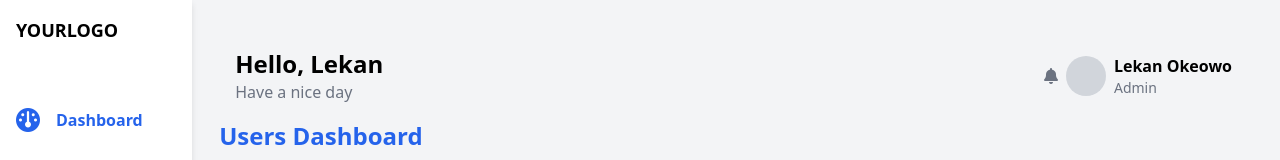
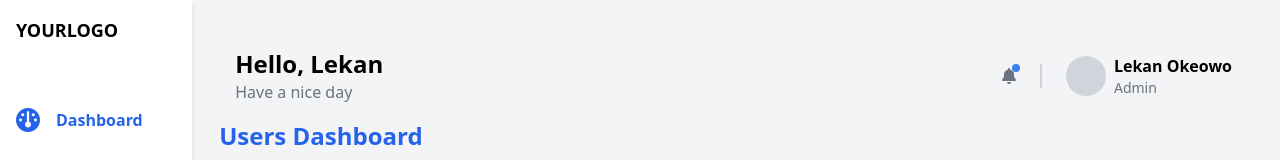
Before and after one commit to PONDRICK/crud_frontend, an Angular app: page / in a window 1280 px wide. Shown: the top 160 px of the page. Built offline with nearby package versions, Linux system fonts and the light colour scheme; no server answers.

Commit message:
fix bell

```diff
--- a/src/app/components/users-dashboard/users-dashboard.component.html
+++ b/src/app/components/users-dashboard/users-dashboard.component.html
@@ -49,7 +49,12 @@
         <p class="text-gray-500">Have a nice day</p>
       </div>
       <div class="flex items-center gap-2">
-        <i class="fa fa-bell text-gray-500"></i>
+        <i class="fa fa-bell text-gray-500 relative">
+          <span
+            class="absolute top-0 right-0 inline-block w-2 h-2 transform translate-x-1 -translate-y-1 bg-blue-500 rounded-full"
+          ></span>
+        </i>
+        <div class="border-l-2 border-gray-300 h-6 mx-4"></div>
         <div class="flex items-center gap-2">
           <div class="profile-placeholder"></div>
           <div>
```
